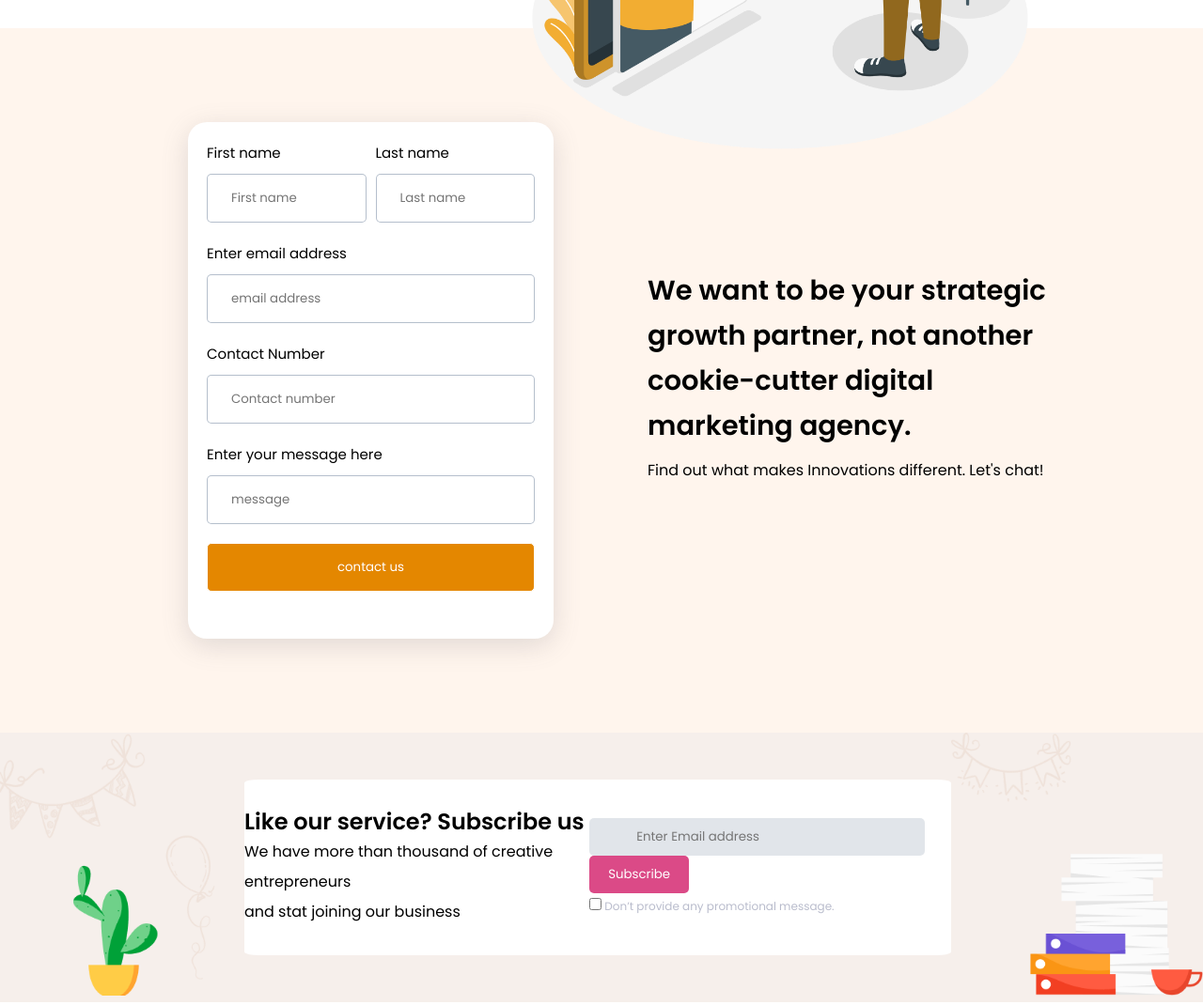
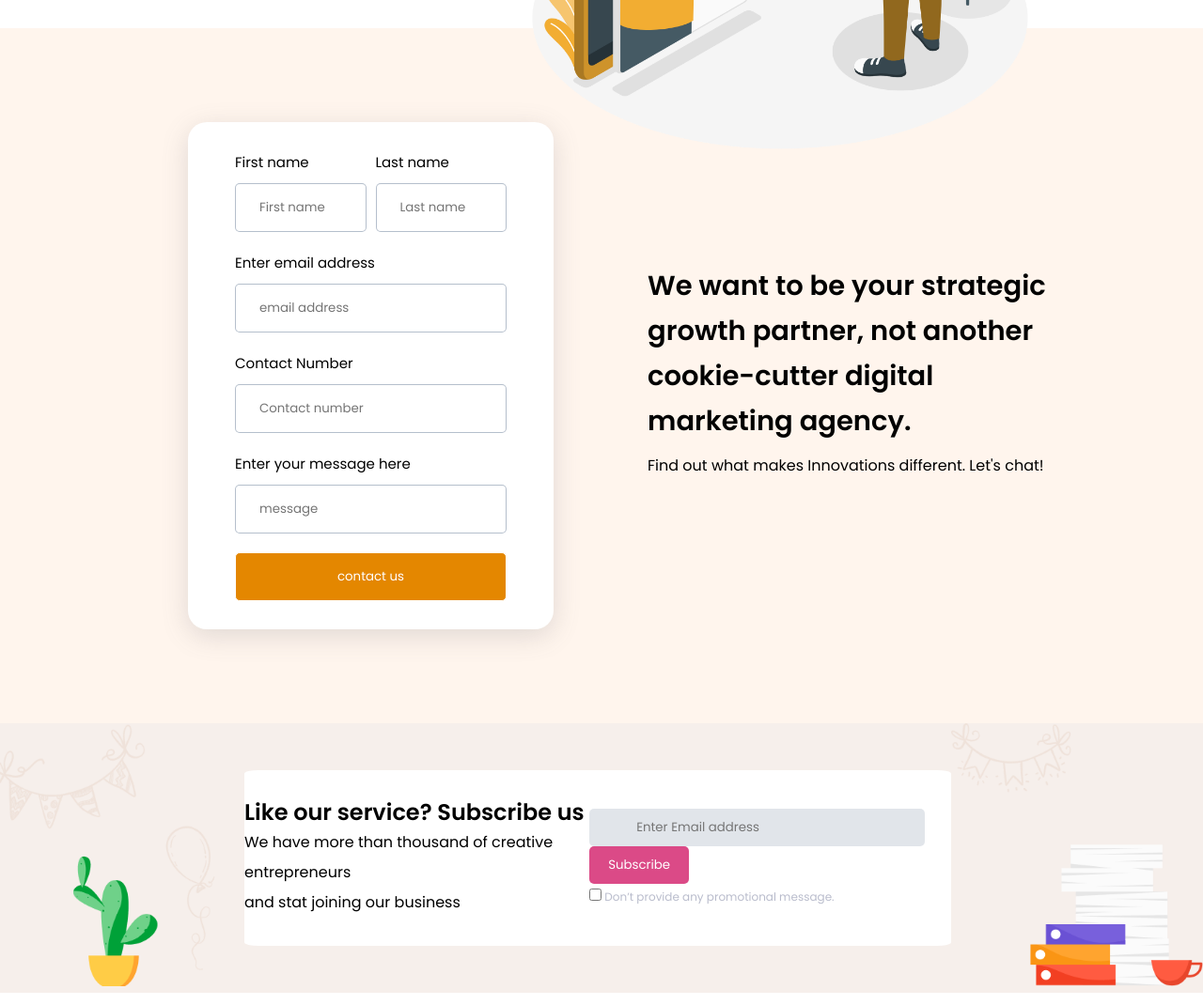
Before and after one commit to ibtissamelhani/Innovation-site, a plain HTML site: page support.html in a window 1280 px wide. Shown: the part 460-1530 px from the top of the page at 94% size. Drawn offline with Linux system fonts and the light colour scheme; a web font is replaced by a local one.

Commit message:
commit 8

```diff
--- a/css/support.css
+++ b/css/support.css
@@ -140,8 +140,9 @@ nav ul a:hover {
 .contact-form {
     background-color: white;
     margin: 50px;
-    height: 550px;
+    height: 540px;
     border-radius: 20px;
+    padding: 10px 30px;
     box-shadow: rgba(100, 100, 111, 0.2) 0px 7px 29px 0px;
 }
 
--- a/support.html
+++ b/support.html
@@ -51,14 +51,14 @@
             <h1>Contact Us</h1>
             <p>If you're looking for a partner that is dedicated to your success, don't hesitate to reach out to us
                 today.</p>
-            <a href="#" class="home-btn">let’s get in touch</a>
+            <a href="#form" class="home-btn">let’s get in touch</a>
         </div>
         <div class="home-img">
             <img src="img/contact.png" alt="">
         </div>
     </section>
 
-    <section class="container">
+    <section class="container" id="form">
         <div class="contact-form">
             <form>
                 <div class="name">
@@ -101,10 +101,16 @@
             </div>
             <div>
                 <form>
-                    <input type="email" placeholder="Enter Email address">
-                    <input type="submit" value="Subscribe">
+                    <div>
+                        <input type="email" placeholder="Enter Email address">
+                        <input type="submit" value="Subscribe">
+                    </div>
+                    <div>
+                        <input type="checkbox"><span> Don’t provide any promotional message.</span>
+                    </div>
+
                 </form>
-                <input type="checkbox"><span> Don’t provide any promotional message.</span>
+
             </div>
 
         </div>
```
Also changed, not shown: about.html (+6 -3 lines), advertise.html (+7 -3 lines), index.html (+6 -3 lines).
